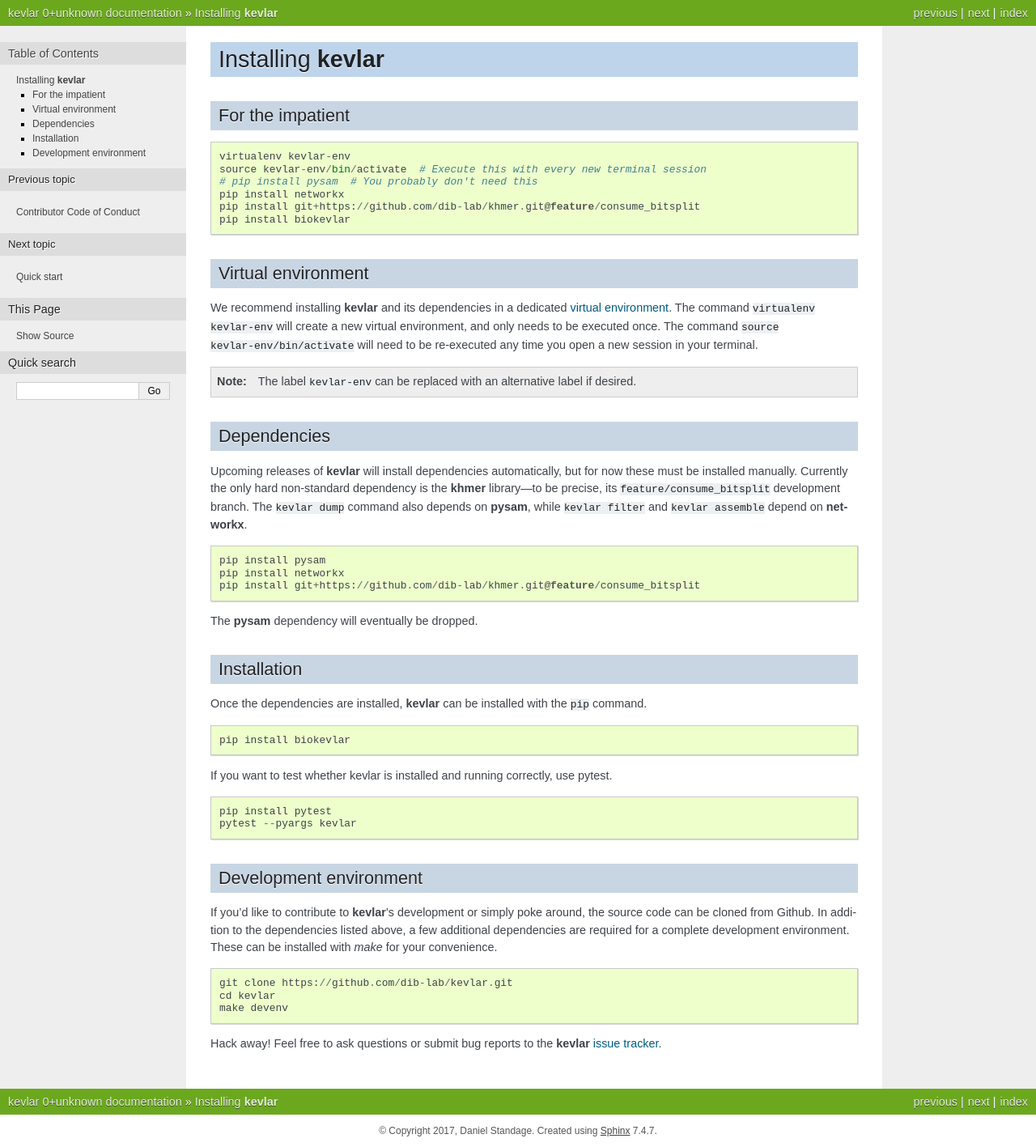
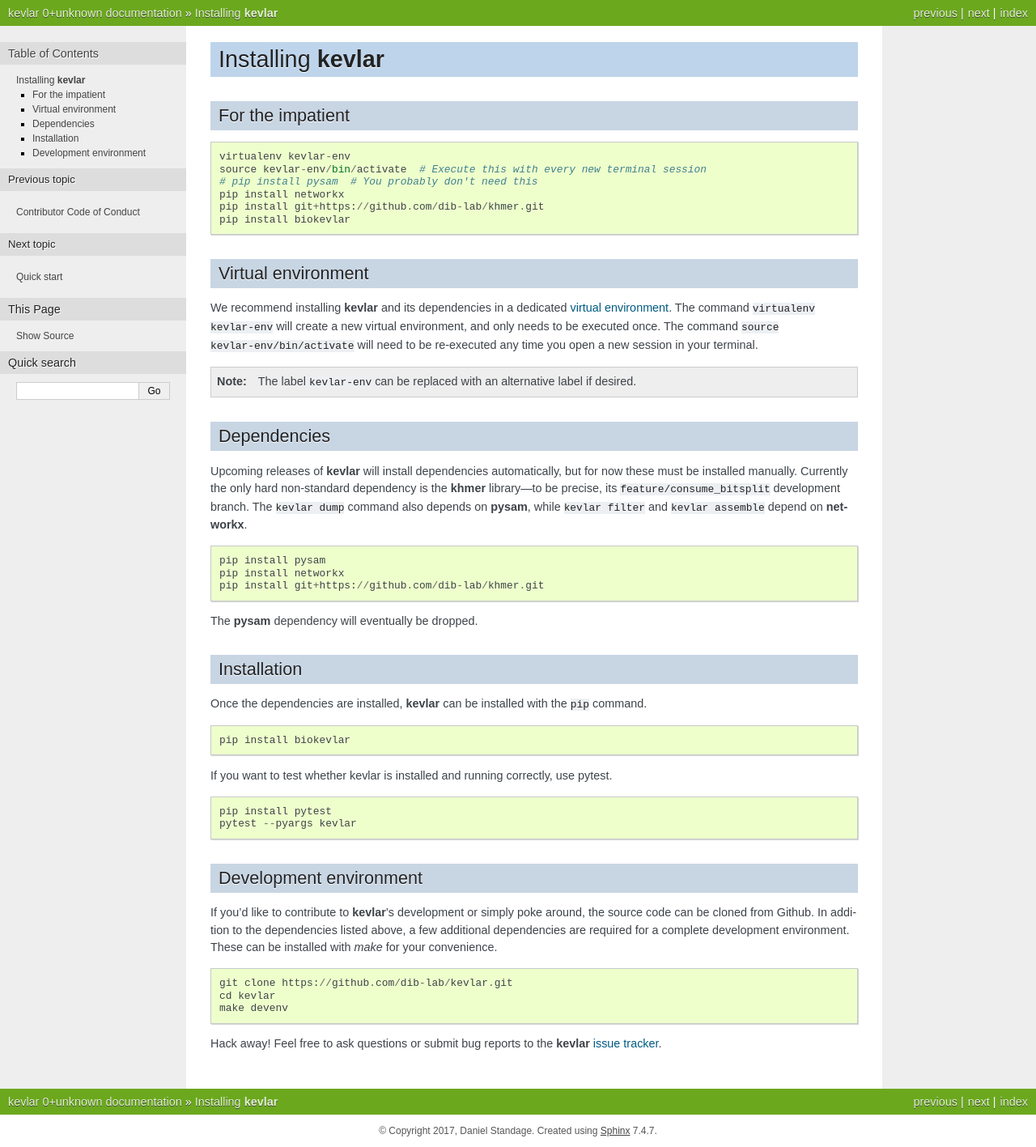
Before and after one commit to kevlar-dev/kevlar, a Sphinx documentation site: the page built from docs/install.rst, in a window 1280 px wide. Shown: the whole page at 81% size. Built offline with Sphinx 7.4.7, drawn with Linux system fonts in a browser that asks for light colours; part of the change alters nothing that is shown.

Commit message:
Update docs

```diff
--- a/docs/install.rst
+++ b/docs/install.rst
@@ -10,7 +10,7 @@ For the impatient
     source kevlar-env/bin/activate  # Execute this with every new terminal session
     # pip install pysam  # You probably don't need this
     pip install networkx
-    pip install git+https://github.com/dib-lab/khmer.git@feature/consume_bitsplit
+    pip install git+https://github.com/dib-lab/khmer.git
     pip install biokevlar
 
 Virtual environment
@@ -33,7 +33,7 @@ The :code:`kevlar dump` command also depends on **pysam**, while :code:`kevlar f
 
     pip install pysam
     pip install networkx
-    pip install git+https://github.com/dib-lab/khmer.git@feature/consume_bitsplit
+    pip install git+https://github.com/dib-lab/khmer.git
 
 The **pysam** dependency will eventually be dropped.
 
```
